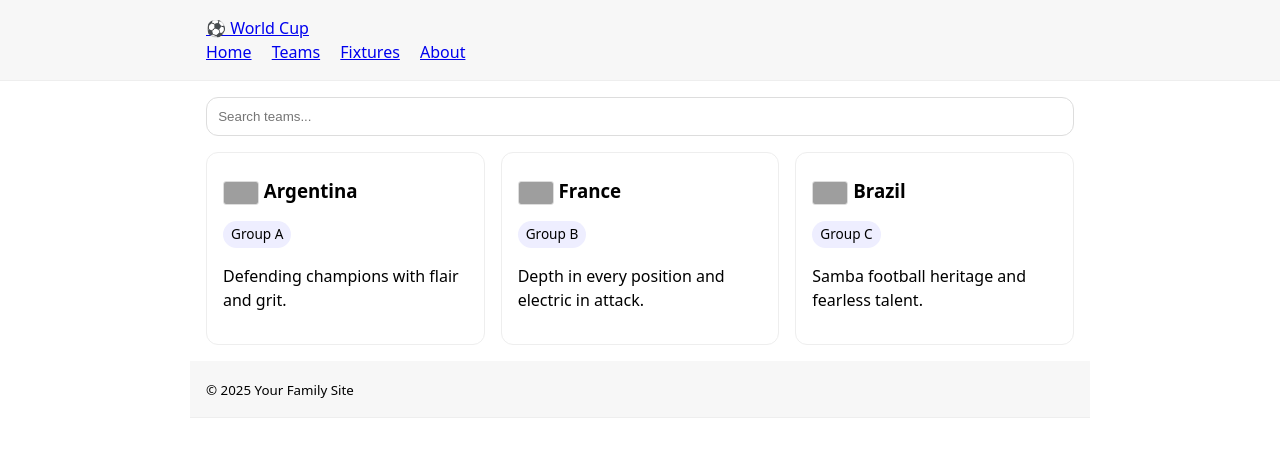
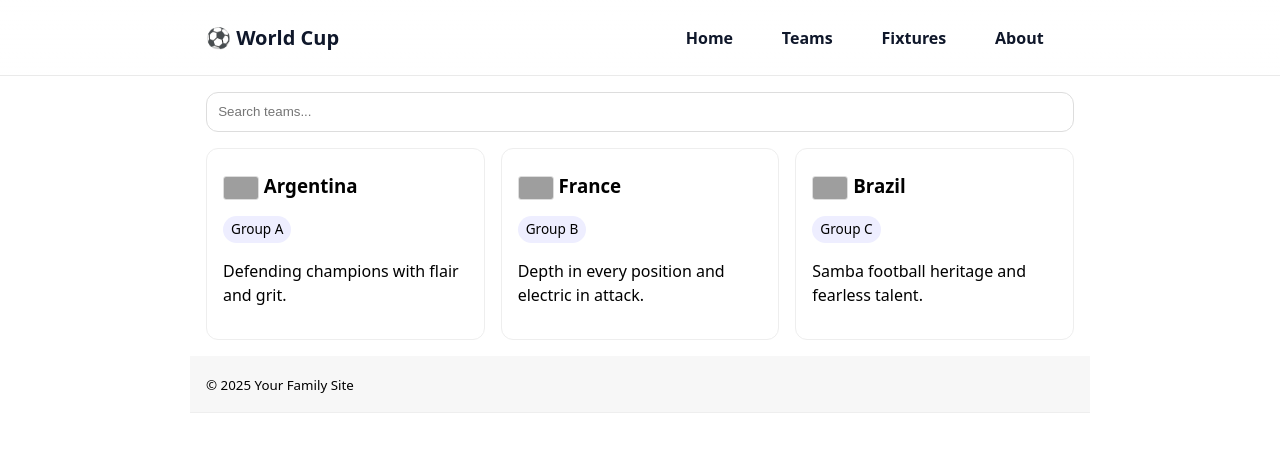
Before and after one commit to rowandarabarry/world-cup-site, a plain HTML site: page index.html in a window 1280 px wide. Drawn offline with Linux system fonts and the light colour scheme; grey boxes are pictures that could not be loaded.

Commit message:
Adding new styles

```diff
--- a/styles.css
+++ b/styles.css
@@ -22,3 +22,41 @@ h1, h2, h3 { margin: 0.4em 0; }
 nav a { margin-right: 1rem; }
 img.flag { width: 36px; height: 24px; object-fit: cover; border: 1px solid #ddd; border-radius: 3px; vertical-align: middle; }
 .search { width: 100%; padding: 0.7rem; border-radius: 12px; border: 1px solid #ddd; }
+
+/* --- Header / Tabs --- */
+.site-header {
+  position: sticky; top: 0; z-index: 1000;
+  backdrop-filter: blur(8px);
+  background: linear-gradient(180deg, rgba(255,255,255,0.92), rgba(255,255,255,0.86));
+  border-bottom: 1px solid #eaeaea;
+}
+.header-inner { display: flex; align-items: center; justify-content: space-between; }
+.brand {
+  font-weight: 800; font-size: 1.25rem; text-decoration: none; color: #0f172a;
+}
+.tabs { display: flex; gap: 0.25rem; }
+.tab {
+  --pad: .6rem;
+  position: relative;
+  display: inline-block;
+  padding: var(--pad) .9rem;
+  border-radius: 12px;
+  color: #0f172a; text-decoration: none; font-weight: 600;
+  transition: transform .15s ease, background-color .15s ease;
+}
+.tab:hover { background: #f3f4f6; transform: translateY(-1px); }
+
+/* Underline “ink” effect */
+.tab::after {
+  content: ""; position: absolute; left: 12px; right: 12px; bottom: 8px;
+  height: 3px; border-radius: 999px; background: transparent; transition: background .2s,width .2s;
+}
+.tab.active { background: #eef2ff; }
+.tab.active::after { background: #4f46e5; }
+
+/* Small screens */
+@media (max-width: 640px) {
+  .tabs { gap: .15rem; }
+  .tab { padding: .5rem .65rem; font-weight: 700; }
+  .tab::after { left: 8px; right: 8px; bottom: 6px; }
+}
```
